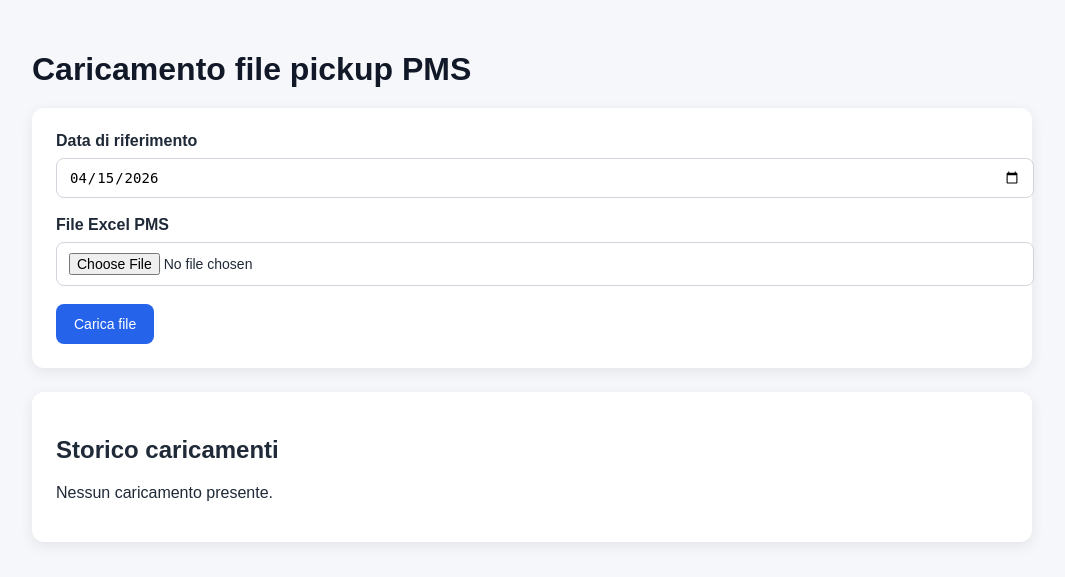
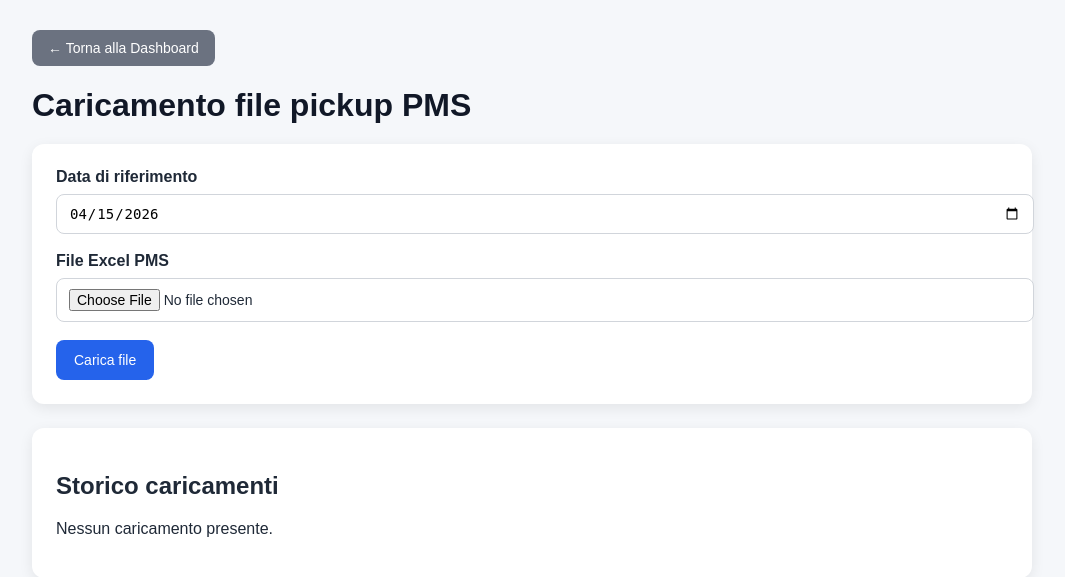
Before and after one commit to raffaelepanizzo-create/pickup-manager, a Flask app: page /caricamento in a window 1280 px wide. Shown: the top 577 px of the page, without its empty margins (108-1173 px from the left). Run offline with Flask 3, Linux system fonts and the light colour scheme; the visitor is signed in with stand-in values (Sample User, id 1); data that the repository does not hold is empty.

Commit message:
Aggiunto pulsante "Torna alla Dashboard" in /caricamento

```diff
--- a/templates/caricamento.html
+++ b/templates/caricamento.html
@@ -66,6 +66,21 @@
             background: #1d4ed8;
         }
 
+        .btn-back {
+            display: inline-block;
+            background: #6b7280;
+            color: #ffffff;
+            padding: 10px 16px;
+            border-radius: 8px;
+            text-decoration: none;
+            font-size: 14px;
+            font-weight: 500;
+        }
+
+        .btn-back:hover {
+            background: #4b5563;
+        }
+
         .flash {
             padding: 14px 16px;
             border-radius: 8px;
@@ -101,6 +116,10 @@
 
 <body>
 <div class="container">
+
+    <div style="margin-bottom: 16px;">
+        <a href="{{ url_for('pickup') }}" class="btn-back">← Torna alla Dashboard</a>
+    </div>
 
     <h1>Caricamento file pickup PMS</h1>
 
```
Lines whose indentation alone changed are shown as unchanged.
